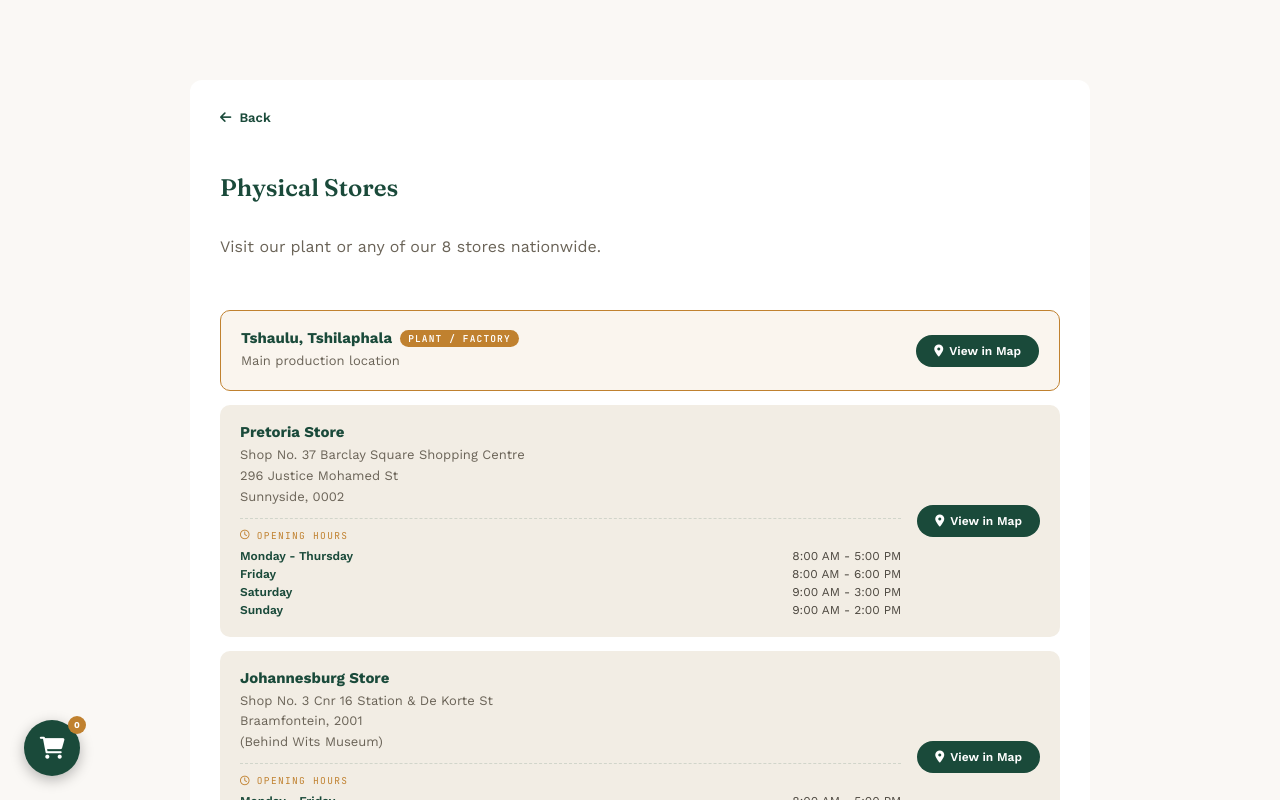
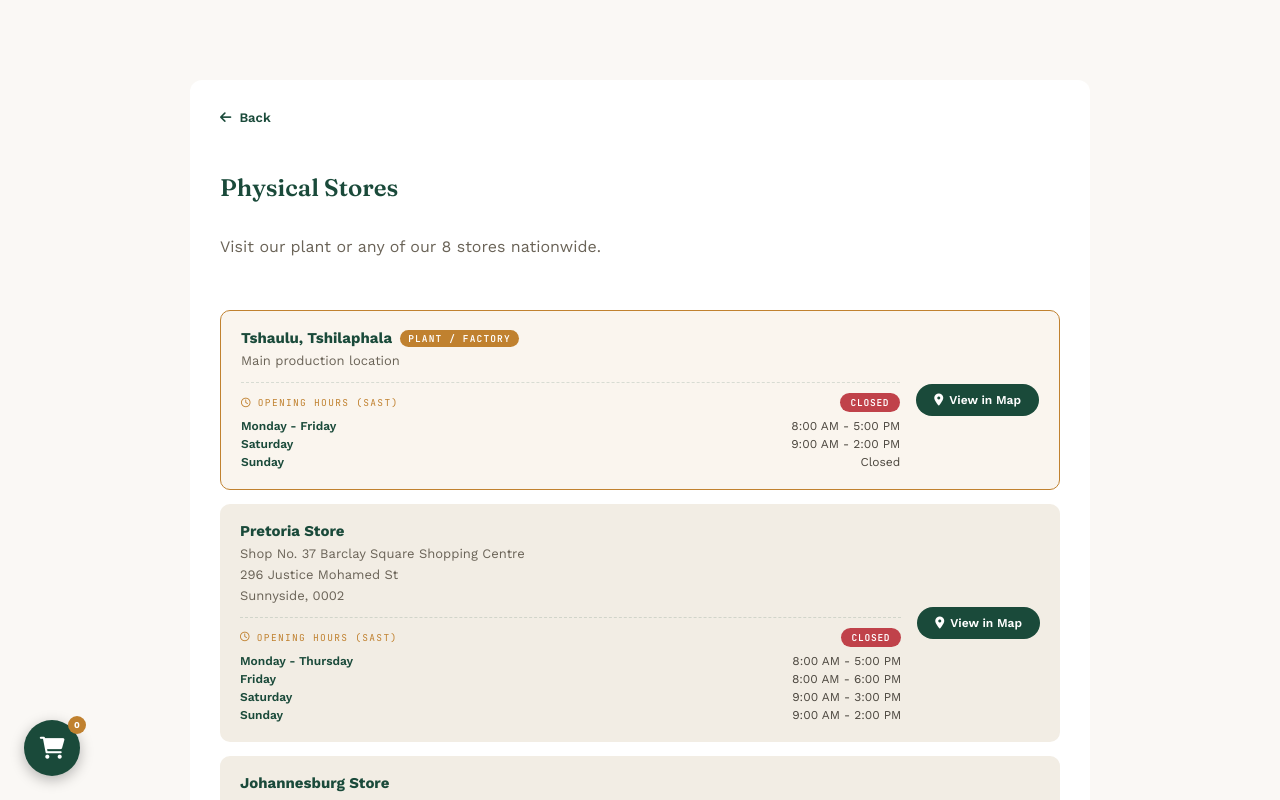
Before and after one commit to Sjnjen/Go-down-herb, a plain HTML site: page index.html in a window 1280 px wide. Both pictures are taken after a click on the element 730 px from the left and 476 px from the top of the page. Shown: the top 800 px of the page. Drawn offline with nearby package versions, Linux system fonts and the light colour scheme.

Commit message:
Update index.html

```diff
--- a/index.html
+++ b/index.html
@@ -49,14 +49,8 @@
     .btn-secondary { background:var(--warm); color:var(--forest); }
     .btn-secondary:hover { background:#e7e0d2; }
 
-    header { position:fixed; top:0; left:0; right:0; z-index:500; padding:16px 0; transition:.4s; overflow:hidden; }
+    header { position:fixed; top:0; left:0; right:0; z-index:500; padding:16px 0; transition:.4s; }
     header.solid { background:rgba(250,248,245,.92); backdrop-filter:blur(12px); box-shadow:0 4px 24px rgba(26,74,58,.06); }
-    .header-bg-slider { position:absolute; inset:0; z-index:0; overflow:hidden; pointer-events:none; }
-    .header-bg-slide { position:absolute; inset:0; background-size:cover; background-position:center; opacity:0; transition:opacity 1.2s ease-in-out; }
-    .header-bg-slide.active { opacity:1; }
-    .header-bg-overlay { position:absolute; inset:0; z-index:1; background:linear-gradient(100deg, rgba(10,30,22,.88), rgba(26,74,58,.7)); pointer-events:none; transition:opacity .4s ease; }
-    header.solid .header-bg-slider, header.solid .header-bg-overlay { opacity:0; }
-    header nav { position:relative; z-index:2; }
     nav { display:flex; align-items:center; justify-content:space-between; }
     .brand { display:flex; align-items:center; gap:12px; }
     .brand img { height:55px; width:auto; }
@@ -81,22 +75,26 @@
        regardless of whether header.solid is toggled. */
     .nav-links.mobile-open a { color: var(--forest) !important; }
 
-    .hero { min-height:80vh; background:linear-gradient(145deg, var(--forest), #0f2e24), url('hero-bg.jpg') center/cover fixed; display:flex; align-items:center; padding-top:100px; position:relative; overflow:hidden; }
-    .hero::after { content:""; position:absolute; inset:0; background:radial-gradient(circle at 20% 30%, rgba(179,217,90,.12), transparent 60%); }
+    .hero { min-height:80vh; background:var(--forest); display:flex; align-items:center; padding-top:100px; position:relative; overflow:hidden; }
+    .hero-bg-slider { position:absolute; inset:0; z-index:0; overflow:hidden; }
+    .hero-bg-slide { position:absolute; inset:0; background-size:cover; background-position:center; opacity:0; transition:opacity 1.4s ease-in-out; }
+    .hero-bg-slide.active { opacity:1; }
+    .hero-bg-overlay { position:absolute; inset:0; z-index:1; background:linear-gradient(125deg, rgba(10,30,22,.58), rgba(15,46,36,.38)); pointer-events:none; }
+    .hero::after { content:""; position:absolute; inset:0; z-index:1; background:radial-gradient(circle at 20% 30%, rgba(179,217,90,.14), transparent 60%); pointer-events:none; }
     .hero .wrap { position:relative; z-index:2; display:flex; align-items:center; gap:40px; flex-wrap:wrap; }
     .hero-logo { flex-shrink:0; }
     .hero-logo img { height:160px; width:auto; filter:drop-shadow(0 8px 24px rgba(0,0,0,.3)); animation:fadeInUp 1s ease-out; }
     .hero-text { flex:1; min-width:280px; }
-    .hero h1 { color:white; font-size:clamp(38px,6vw,72px); animation:slideInRight 1s ease-out; }
+    .hero h1 { color:white; font-size:clamp(38px,6vw,72px); animation:slideInRight 1s ease-out; text-shadow:0 2px 16px rgba(0,0,0,.35); }
     .hero h1 em { color:var(--lime); font-style:italic; display:block; font-size:clamp(24px,4vw,42px); }
-    .hero p { color:rgba(255,255,255,.75); font-size:18px; max-width:500px; margin-top:16px; animation:fadeInUp 1s ease-out .3s both; }
+    .hero p { color:rgba(255,255,255,.9); font-size:18px; max-width:500px; margin-top:16px; animation:fadeInUp 1s ease-out .3s both; text-shadow:0 1px 10px rgba(0,0,0,.4); }
     .hero .btn { margin-top:32px; animation:fadeInUp 1s ease-out .5s both; }
     @media(max-width:768px){ .hero .wrap{ flex-direction:column; text-align:center; } .hero-logo img{ height:120px; } }
     @keyframes slideInRight { from{opacity:0; transform:translateX(60px);} to{opacity:1; transform:translateX(0);} }
     @keyframes fadeInUp { from{opacity:0; transform:translateY(30px);} to{opacity:1; transform:translateY(0);} }
 
     /* NEW: Physical Stores hero card */
-    .hero-stores-card { display:flex; align-items:center; gap:18px; background:rgba(255,255,255,.06); border:1px solid rgba(255,255,255,.14); border-radius:8px; padding:20px 24px; margin-top:32px; cursor:pointer; transition:.4s; max-width:520px; animation:fadeInUp 1s ease-out .6s both; }
+    .hero-stores-card { display:flex; align-items:center; gap:18px; background:rgba(10,30,22,.55); border:1px solid rgba(255,255,255,.18); border-radius:8px; padding:20px 24px; margin-top:32px; cursor:pointer; transition:.4s; max-width:520px; animation:fadeInUp 1s ease-out .6s both; backdrop-filter:blur(2px); }
     .hero-stores-card:hover { background:rgba(255,255,255,.1); transform:translateY(-3px); border-color:var(--lime); }
     .hero-stores-icon { width:52px; height:52px; border-radius:50%; background:var(--lime); color:var(--forest); display:flex; align-items:center; justify-content:center; font-size:20px; flex-shrink:0; }
     .hero-stores-text h4 { color:white; font-family:var(--body); font-size:14px; text-transform:uppercase; letter-spacing:.06em; font-weight:700; margin-bottom:4px; }
@@ -117,9 +115,12 @@
     .store-list-card .view-map-btn.online-btn { background:var(--lime); color:var(--forest); }
     .store-list-card .view-map-btn.online-btn:hover { background:var(--lime-bright); }
     .store-hours { margin-top:10px; padding-top:10px; border-top:1px dashed rgba(26,74,58,.15); width:100%; }
-    .store-hours-title { font-family:var(--mono); font-size:9.5px; letter-spacing:.14em; text-transform:uppercase; color:var(--ember); margin-bottom:5px; display:flex; align-items:center; gap:6px; }
+    .store-hours-title { font-family:var(--mono); font-size:9.5px; letter-spacing:.14em; text-transform:uppercase; color:var(--ember); margin-bottom:5px; display:flex; align-items:center; gap:6px; flex-wrap:wrap; }
     .store-hours-row { display:flex; justify-content:space-between; gap:14px; font-size:12px; color:#4a453d; padding:2px 0; }
     .store-hours-row span:first-child { font-weight:600; color:var(--forest); }
+    .store-status-badge { font-family:var(--mono); font-size:9.5px; letter-spacing:.08em; text-transform:uppercase; padding:3px 11px; border-radius:20px; font-weight:700; margin-left:auto; }
+    .store-status-badge.open { background:var(--lime); color:var(--forest); }
+    .store-status-badge.closed { background:#c0424a; color:#fff; }
 
     section { padding:80px 0; opacity:1; transform:none; }
     .section-head { max-width:600px; margin-bottom:48px; }
@@ -427,11 +428,6 @@
 
   <div id="main-content">
     <header id="siteHeader">
-      <div class="header-bg-slider" id="headerBgSlider">
-        <div class="header-bg-slide active" style="background-image:url('header-bg-1.jpg')"></div>
-        <div class="header-bg-slide" style="background-image:url('header-bg-2.jpg')"></div>
-      </div>
-      <div class="header-bg-overlay"></div>
       <nav class="wrap">
         <a href="#home" class="brand">
           <img src="logo-icon.png" alt="logo">
@@ -449,6 +445,11 @@
     </header>
 
     <section class="hero" id="home">
+      <div class="hero-bg-slider" id="heroBgSlider">
+        <div class="hero-bg-slide active" style="background-image:url('header-bg-1.jpg')"></div>
+        <div class="hero-bg-slide" style="background-image:url('header-bg-2.jpg')"></div>
+      </div>
+      <div class="hero-bg-overlay"></div>
       <div class="wrap">
         <div class="hero-logo"><img src="logo-icon.png" alt="Go Down Herbs"></div>
         <div class="hero-text"><h1><em>Kill Your Pride,</em> Save Your Life</h1><p>Premium Venda herbal wellness — handcrafted from the Pot of Life.</p><a href="#shop-herbs" class="btn btn-primary">Explore Herbs</a>
@@ -1526,9 +1527,9 @@
 
       window.addEventListener("scroll", ()=> document.getElementById("siteHeader").classList.toggle("solid", window.scrollY>50));
 
-      // Header background slider — crossfades between the two header images every 5s
+      // Hero background slider — crossfades between the two plant/site images every 5s
       (function() {
-        const slides = document.querySelectorAll('#headerBgSlider .header-bg-slide');
+        const slides = document.querySelectorAll('#heroBgSlider .hero-bg-slide');
         if (slides.length < 2) return;
         let current = 0;
         setInterval(() => {
@@ -1577,20 +1578,44 @@
       window.addEventListener('load', ()=> setTimeout(()=> { if (!document.getElementById('map')._leaflet_id) window.initMap(); }, 200));
 
       // ===== NEW: Physical Stores page =====
+      // Each hours row carries both a display label ("day"/"time") and the
+      // structured data (days-of-week + minutes-since-midnight) used to work
+      // out live open/closed status in South African time (Africa/Johannesburg).
       const HOURS_STANDARD = [
-        { day:'Monday - Friday', time:'8:00 AM - 5:00 PM' },
-        { day:'Saturday', time:'9:00 AM - 2:00 PM' },
-        { day:'Sunday', time:'Closed' }
+        { day:'Monday - Friday', time:'8:00 AM - 5:00 PM', days:[1,2,3,4,5], open:480, close:1020 },
+        { day:'Saturday', time:'9:00 AM - 2:00 PM', days:[6], open:540, close:840 },
+        { day:'Sunday', time:'Closed', days:[0], closed:true }
       ];
       const HOURS_PTA = [
-        { day:'Monday - Thursday', time:'8:00 AM - 5:00 PM' },
-        { day:'Friday', time:'8:00 AM - 6:00 PM' },
-        { day:'Saturday', time:'9:00 AM - 3:00 PM' },
-        { day:'Sunday', time:'9:00 AM - 2:00 PM' }
+        { day:'Monday - Thursday', time:'8:00 AM - 5:00 PM', days:[1,2,3,4], open:480, close:1020 },
+        { day:'Friday', time:'8:00 AM - 6:00 PM', days:[5], open:480, close:1080 },
+        { day:'Saturday', time:'9:00 AM - 3:00 PM', days:[6], open:540, close:900 },
+        { day:'Sunday', time:'9:00 AM - 2:00 PM', days:[0], open:540, close:840 }
       ];
 
+      // Current day-of-week (0=Sun...6=Sat) and minutes-since-midnight in SAST,
+      // read directly off the clock in Africa/Johannesburg regardless of the
+      // visitor's own timezone.
+      function getSASTNow() {
+        const fmt = new Intl.DateTimeFormat('en-US', { timeZone:'Africa/Johannesburg', hour12:false, weekday:'short', hour:'2-digit', minute:'2-digit' });
+        const parts = fmt.formatToParts(new Date());
+        const map = {};
+        parts.forEach(p => { map[p.type] = p.value; });
+        const weekdayMap = { Sun:0, Mon:1, Tue:2, Wed:3, Thu:4, Fri:5, Sat:6 };
+        return { day: weekdayMap[map.weekday], minutes: parseInt(map.hour, 10) * 60 + parseInt(map.minute, 10) };
+      }
+
+      function getStoreStatus(hoursArr) {
+        if (!hoursArr) return null;
+        const { day, minutes } = getSASTNow();
+        const rule = hoursArr.find(h => h.days.includes(day));
+        if (!rule || rule.closed) return { open:false, label:'Closed' };
+        if (minutes >= rule.open && minutes < rule.close) return { open:true, label:'Open Now' };
+        return { open:false, label:'Closed' };
+      }
+
       const PHYSICAL_STORES = [
-        { storeIndex:0, isPlant:true, name:'Tshaulu, Tshilaphala', tag:'Plant / Factory', lines:['Main production location'] },
+        { storeIndex:0, isPlant:true, name:'Tshaulu, Tshilaphala', tag:'Plant / Factory', lines:['Main production location'], hours:HOURS_STANDARD },
         { storeIndex:1, name:'Pretoria Store', lines:['Shop No. 37 Barclay Square Shopping Centre','296 Justice Mohamed St','Sunnyside, 0002'], hours:HOURS_PTA },
         { storeIndex:2, name:'Johannesburg Store', lines:['Shop No. 3 Cnr 16 Station & De Korte St','Braamfontein, 2001','(Behind Wits Museum)'], hours:HOURS_STANDARD },
         { storeIndex:3, name:'Polokwane Store', lines:['Shop No. 10 Dada Square','52a Market St, Polokwane Central, 0699','(Opposite Museum)'], hours:HOURS_STANDARD },
@@ -1608,8 +1633,10 @@
           const actionBtn = s.isOnline
             ? `<a class="view-map-btn online-btn" href="https://www.godownherbs.co.za" target="_blank" rel="noopener noreferrer"><i class="fas fa-globe"></i> Visit Website</a>`
             : `<button type="button" class="view-map-btn" data-store-index="${s.storeIndex}"><i class="fas fa-map-marker-alt"></i> View in Map</button>`;
+          const status = s.hours ? getStoreStatus(s.hours) : null;
+          const statusBadge = status ? `<span class="store-status-badge ${status.open?'open':'closed'}">${status.label}</span>` : '';
           const hoursBlock = s.hours ? `<div class="store-hours">
-              <div class="store-hours-title"><i class="far fa-clock"></i> Opening Hours</div>
+              <div class="store-hours-title"><i class="far fa-clock"></i> Opening Hours (SAST)${statusBadge}</div>
               ${s.hours.map(h=>`<div class="store-hours-row"><span>${h.day}</span><span>${h.time}</span></div>`).join('')}
             </div>` : '';
           return `<div class="store-list-card ${s.isPlant?'plant':''}">
@@ -1626,6 +1653,8 @@
         });
       }
       renderPhysicalStores();
+      // Keep the Open Now / Closed badges accurate if the page stays open across a status change
+      setInterval(renderPhysicalStores, 60000);
 
       function viewStoreOnMap(storeIndex) {
         document.getElementById('physicalStoresPage').classList.remove('show');
```
